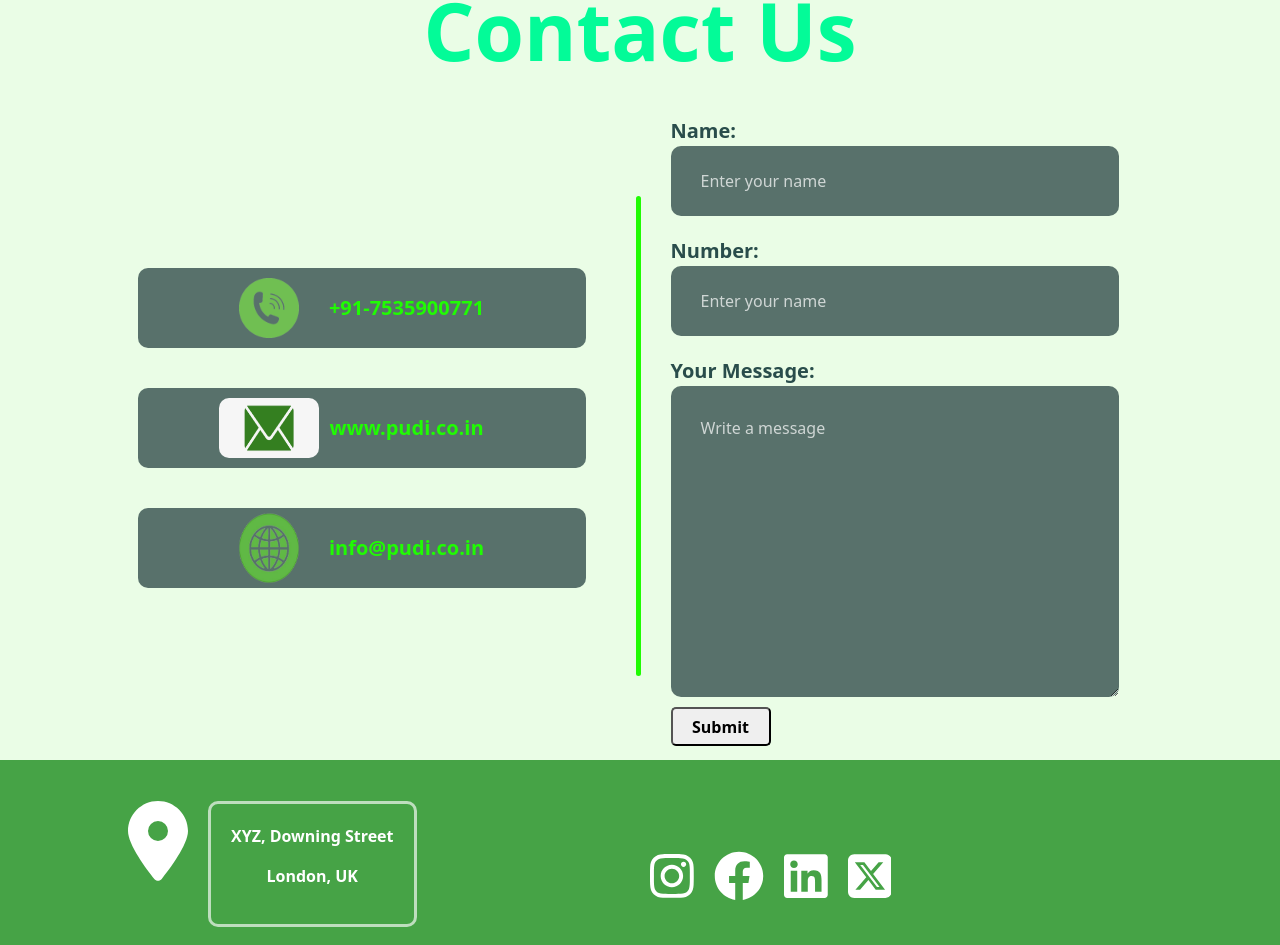
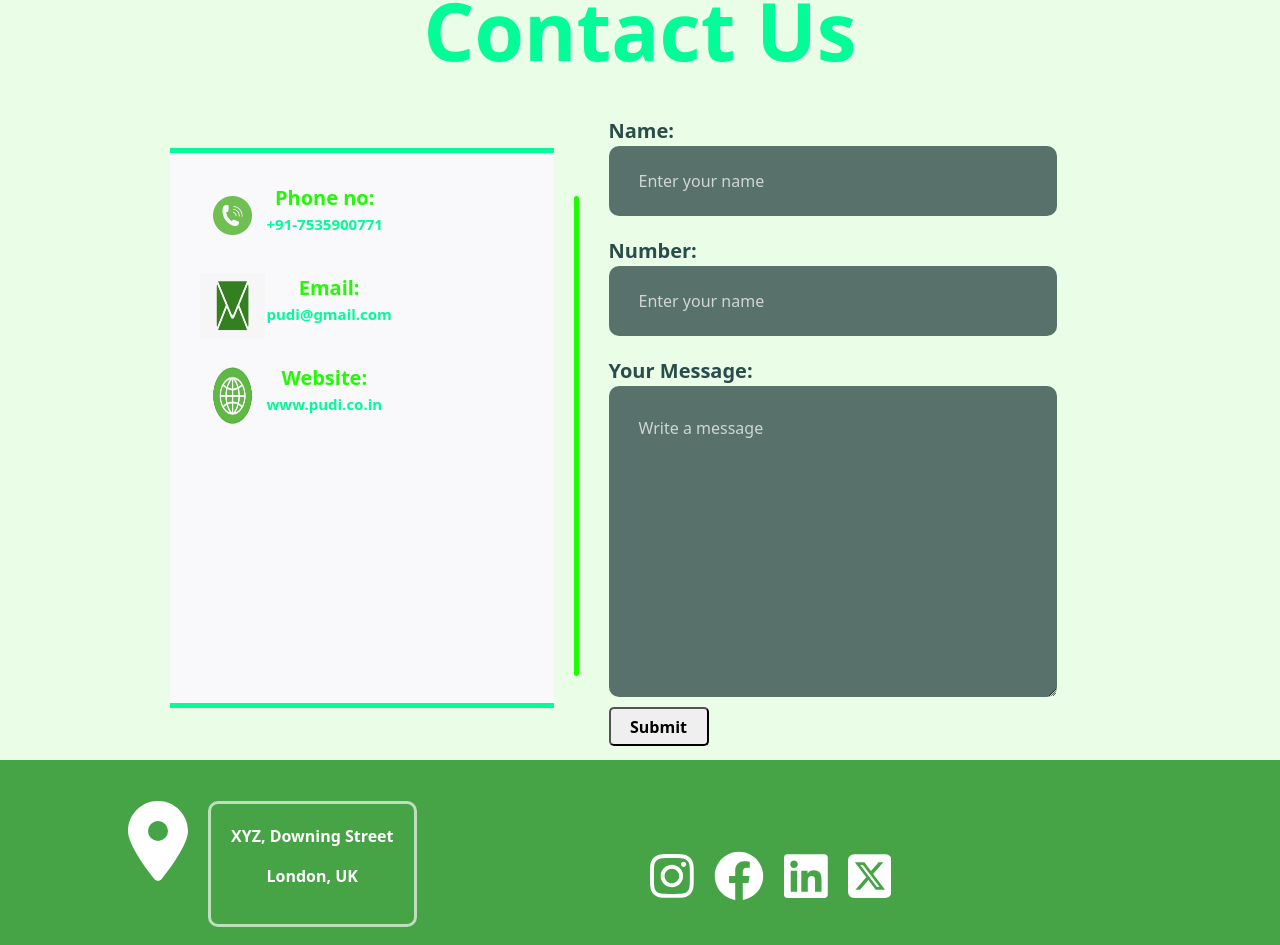
Before and after one commit to Hardikaz/PUDI, a React (Create React App) app in the folder pudi-app/: page / in a window 1280 px wide. Shown: the part 3312-4257 px from the top of the page. Built offline with nearby package versions, Linux system fonts and the light colour scheme.

Commit message:
Updated the contactUs page

```diff
--- a/pudi-app/src/App.css
+++ b/pudi-app/src/App.css
@@ -338,40 +338,35 @@ display: flex;
     border-radius: 50px;
 
   }
-  .contactUs-body ul{
+
+  .contactUs .contactUs-body ul li{
+    list-style: none;
+    text-align: left;
+   display: flex;
+   justify-content: flex-start;
+   margin-bottom: 10px;
 
 
-    display: flex;
-    flex-direction: column;
-    justify-content: center;
-    align-items: center;
-    padding: 30px;
 
-  }
-  .contactUs .contactUs-body ul li{
-    list-style: none;
-    text-align: center;
-    display: flex;
-    justify-content: center;
-    align-items: center;
-    margin-top: 20px;
-    margin-bottom: 20px;
 
-    padding: 0px 30px 0px 10px;
-    background-color: rgba(39, 66, 67, 0.746);
+
+    height: 10vh;
+    /* background-color: rgba(39, 66, 67, 0.746);
     border-radius: 10px;
     height: 80px;
-    width: 35vw;
+    width: 35vw; */
   }
 
   .contactUs .contactUs-body ul li img{
-    height: 100px;
-    width: 100px;
-    margin-right: 10px;
+    height: 65px;
+    width: 65px;
+    text-align: left;
+    margin-right: 2px;
   }
 
   .contactUs .contactUs-body .contactUs-info{
   color: var(--text_color);
+
   font-size: 20px;
   font-weight: bold ;
   }
@@ -439,6 +434,35 @@ display: flex;
     transition: 0.5s;
 
   }
+
+  /* Update-2 ContactUs */
+
+
+  .contactUs-body-left{
+    background-color: rgb(249, 248, 250);
+    border-top: 5px solid var(--theme_color);
+    border-bottom: 5px solid var(--theme_color);
+    height: 70vh;
+    width: 30vw;
+    padding: 30px;
+ }
+
+  .contactUs-info .contactUs-body-left-heading{
+    font-size: 20px;
+    color: var(--text_color);
+    margin: 0;
+    padding: 0;
+
+  }
+
+
+  .contactUs-info .contactUs-body-left-subHeading{
+    font-size: 15px;
+    margin: 0;
+    padding: 0;
+
+  }
+
   /* Footer */
 
   .footer{
@@ -614,9 +638,10 @@ display: flex;
     width: 75vw;
     font-size: 50px;
   }
-  .contactUs .contactUs-body .contactUs-info{
+  /* .contactUs .contactUs-body .contactUs-info{
     font-size: 17px;
-  }
+  } */
+
   .contactUs .contactUs-body .contactUs-body-form form .input{
   width: 80vw;
 }
--- a/pudi-app/src/Components/contactus.jsx
+++ b/pudi-app/src/Components/contactus.jsx
@@ -8,10 +8,31 @@ const contactUs = () => {
         <p className="hidden">Contact Us</p>
 
         <div className="contactUs-body hidden">
-        <ul>
-            <li><img src={Call} alt="icon here"/><span  className="contactUs-info">+91-7535900771</span></li>
-            <li><img src={Email} style={{height:"60px", borderRadius:"10px"}} alt="icon here"/><span className="contactUs-info">www.pudi.co.in</span></li>
-            <li><img src={Web} style={{height:"80px"}}alt="icon here"/><span className="contactUs-info">info@pudi.co.in</span></li>
+        <ul className="contactUs-body-left">
+            <li>
+            <img src={Call} alt="icon here"/>
+            <div className="contactUs-info">
+            <p className="contactUs-body-left-heading">Phone no:</p>
+            <p className="contactUs-body-left-subHeading">+91-7535900771</p>
+            </div>
+            </li>
+
+            <li>
+            <img src={Email}  alt="icon here"/>
+            <div className="contactUs-info">
+            <p className="contactUs-body-left-heading">Email:</p>
+            <p className="contactUs-body-left-subHeading">pudi@gmail.com</p>
+            </div>
+            </li>
+
+
+            <li>
+            <img src={Web} alt="icon here"/>
+            <div className="contactUs-info">
+            <p className="contactUs-body-left-heading">Website:</p>
+            <p className="contactUs-body-left-subHeading">www.pudi.co.in</p>
+            </div>
+            </li>
             {/* <li><textarea placeholder="Write a message"></textarea></li> */}
         </ul>
         <div className="divider"></div>
```
